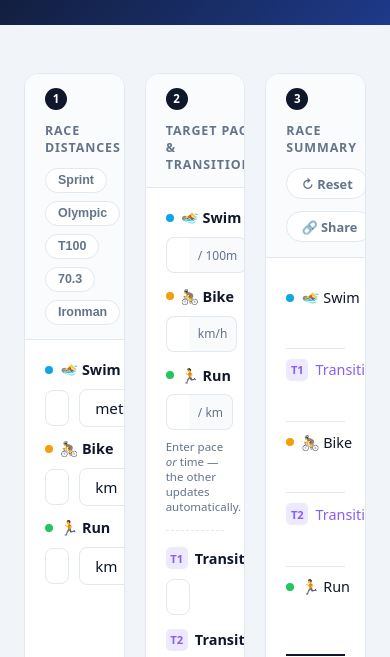
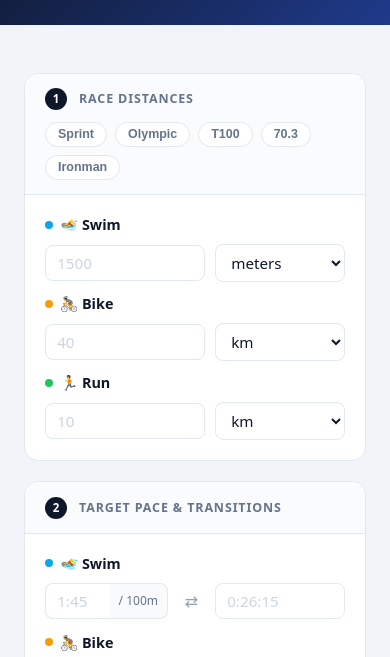
Before and after one commit to florianpasteur/tri-race-plan, a website: page index.html in a window 390 px wide. Shown: the part 114-771 px from the top of the page. Drawn offline with Linux system fonts and the light colour scheme.

Commit message:
feat: improve responsive

```diff
--- a/index.html
+++ b/index.html
@@ -702,17 +702,27 @@
             }
         }
 
-        @media (max-width: 540px) {
-            .dist-row {
-                grid-template-columns: 1fr 110px;
+        @media (max-width: 1249px) {
+            main {
+                max-width: 740px;
             }
 
-            .pace-row {
-                grid-template-columns: 1fr 22px 110px;
+            .scenario-cards {
+                grid-template-columns: 1fr;
             }
 
+            .add-scenario-wrap,
+            .duplicate-scenario-btn {
+                display: none;
+            }
+
+            .result-bar-track {
+                display: none;
+            }
+
+            /* Remove bar column from result row */
             .result-item {
-                grid-template-columns: 1fr 90px 22px;
+                grid-template-columns: 1fr 22px;
             }
         }
     </style>
```
